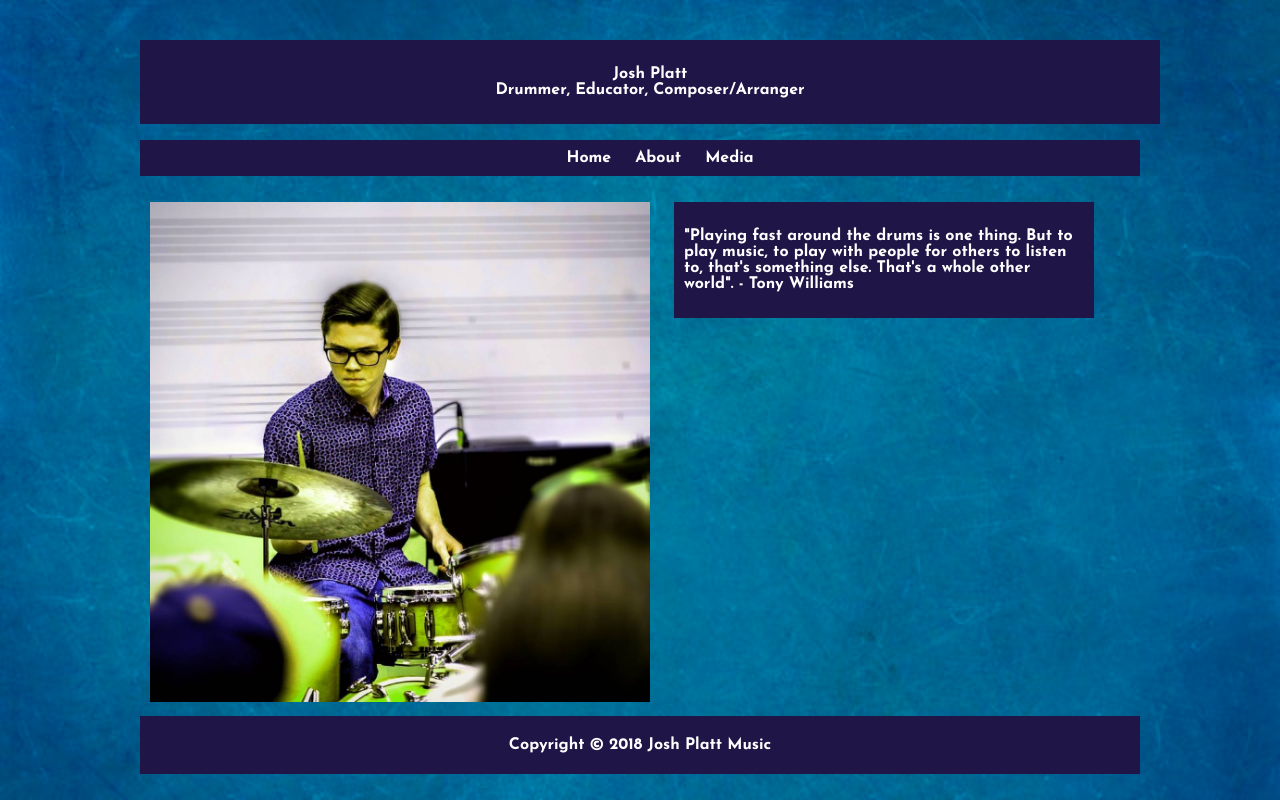
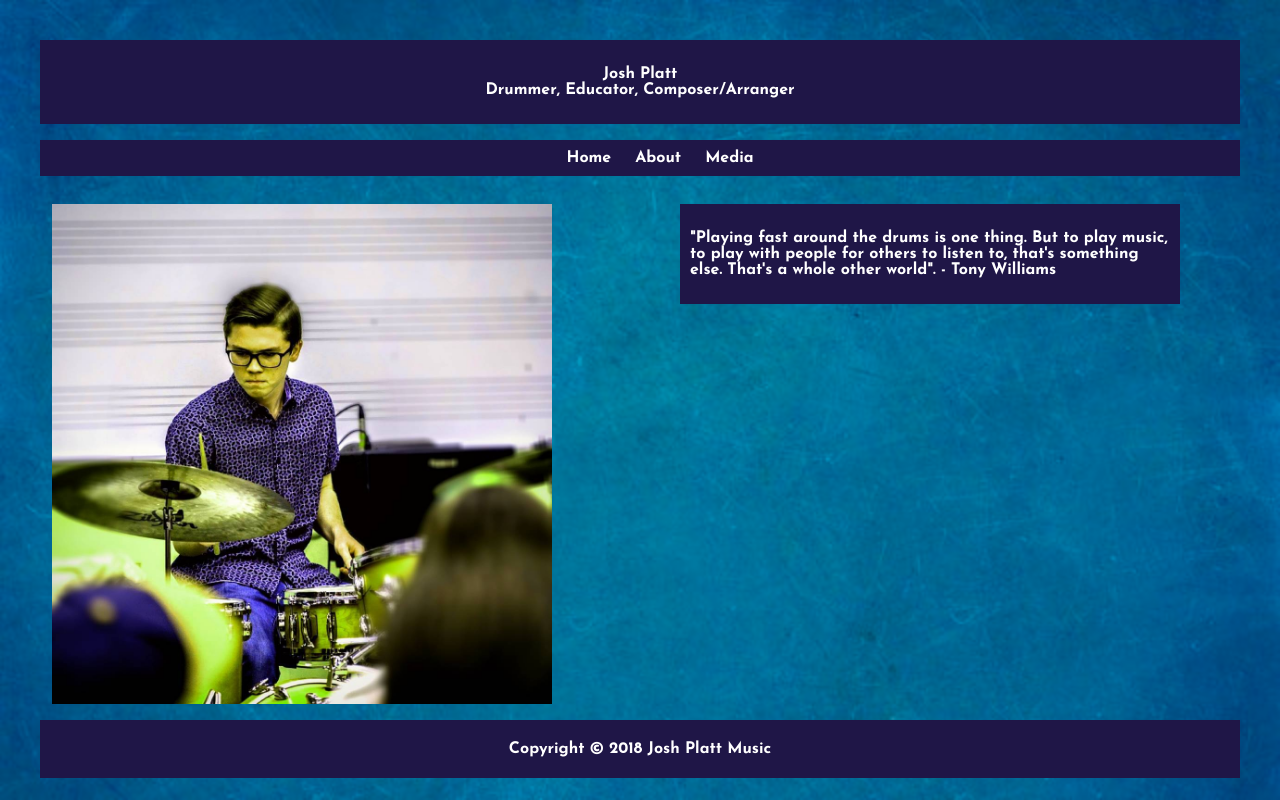
Before and after one commit to jxp1403/jxp1403.github.io, a plain HTML site: page hw/responsive_site/index.html in a window 1280 px wide. Drawn offline with Linux system fonts and the light colour scheme.

Commit message:
responsive

```diff
--- a/hw/responsive_site/css/desktop.css
+++ b/hw/responsive_site/css/desktop.css
@@ -8,7 +8,7 @@ body{
 .wrapper{
   display: block;
   width: 100%;
-  max-width: 1000px;
+  max-width: 1200px;
   min-height: 500px;
   margin-left: auto;
   margin-right: auto;
@@ -17,15 +17,9 @@ body{
 header{
   display: block;
   text-align: center;
-  margin: 0;
-  margin-right:auto;
   padding: 10px;
-  height: auto;
-  width: 100%;
 }
 nav {
-  margin:10;
-  width: 100%;
   display: block;
   text-align: center;
 }
```
